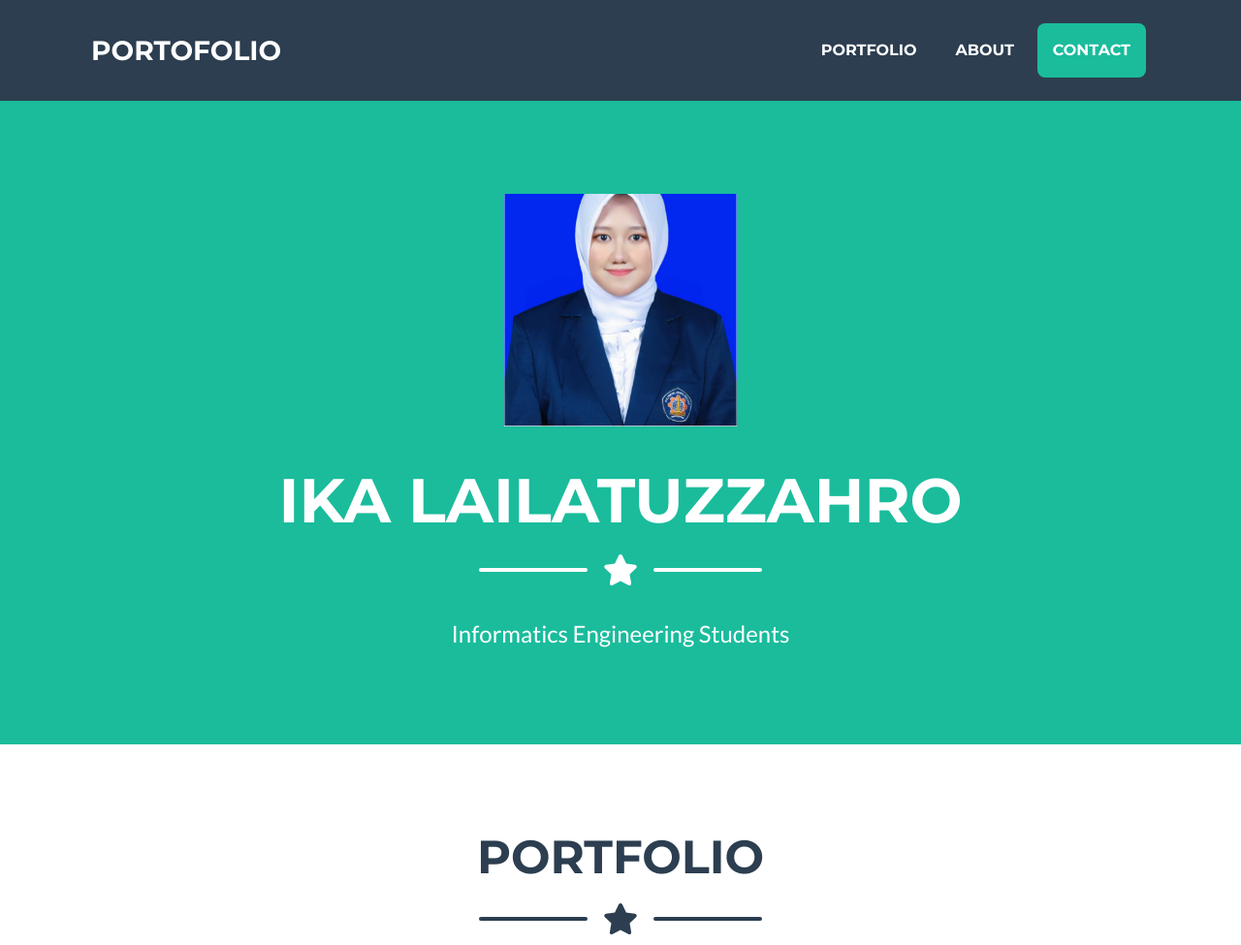
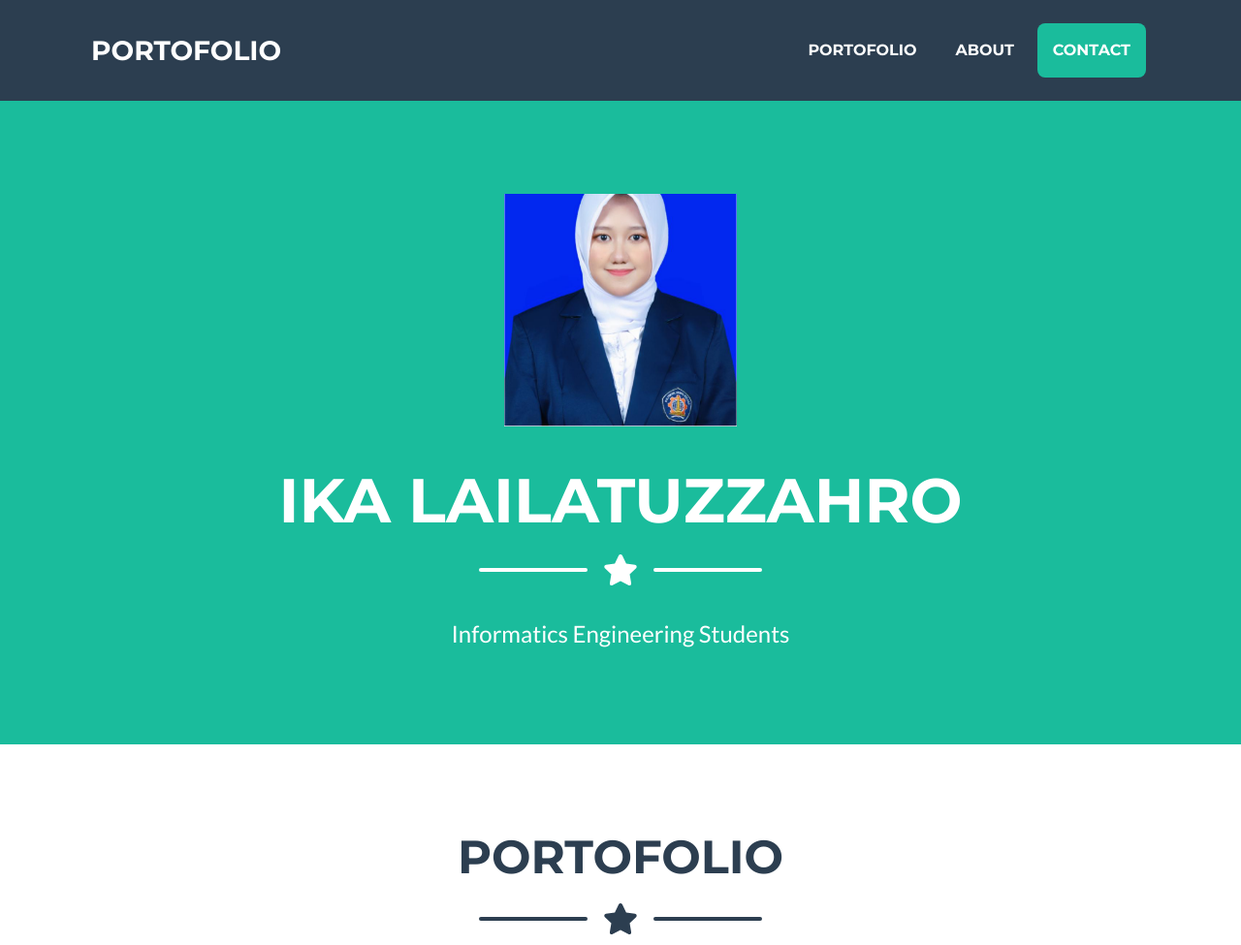
Before and after one commit to IkaLailatuzzahro/IkaLailatuzzahro.github.io, a plain HTML site: page index.html in a window 1280 px wide. Shown: the top 975 px of the page at 97% size. Drawn offline with nearby package versions, Linux system fonts and the light colour scheme.

Commit message:
Update index.html

```diff
--- a/index.html
+++ b/index.html
@@ -27,7 +27,7 @@
                 </button>
                 <div class="collapse navbar-collapse" id="navbarResponsive">
                     <ul class="navbar-nav ml-auto">
-                        <li class="nav-item mx-0 mx-lg-1"><a class="nav-link py-3 px-0 px-lg-3 rounded js-scroll-trigger" href="#portfolio">Portfolio</a></li>
+                        <li class="nav-item mx-0 mx-lg-1"><a class="nav-link py-3 px-0 px-lg-3 rounded js-scroll-trigger" href="#portfolio">Portofolio</a></li>
                         <li class="nav-item mx-0 mx-lg-1"><a class="nav-link py-3 px-0 px-lg-3 rounded js-scroll-trigger" href="#about">About</a></li>
                         <li class="nav-item mx-0 mx-lg-1"><a class="nav-link py-3 px-0 px-lg-3 rounded js-scroll-trigger" href="#contact">Contact</a></li>
                     </ul>
@@ -55,7 +55,7 @@
         <section class="page-section portfolio" id="portfolio">
             <div class="container">
                 <!-- Portfolio Section Heading-->
-                <h2 class="page-section-heading text-center text-uppercase text-secondary mb-0">Portfolio</h2>
+                <h2 class="page-section-heading text-center text-uppercase text-secondary mb-0">Portofolio</h2>
                 <!-- Icon Divider-->
                 <div class="divider-custom">
                     <div class="divider-custom-line"></div>
```
